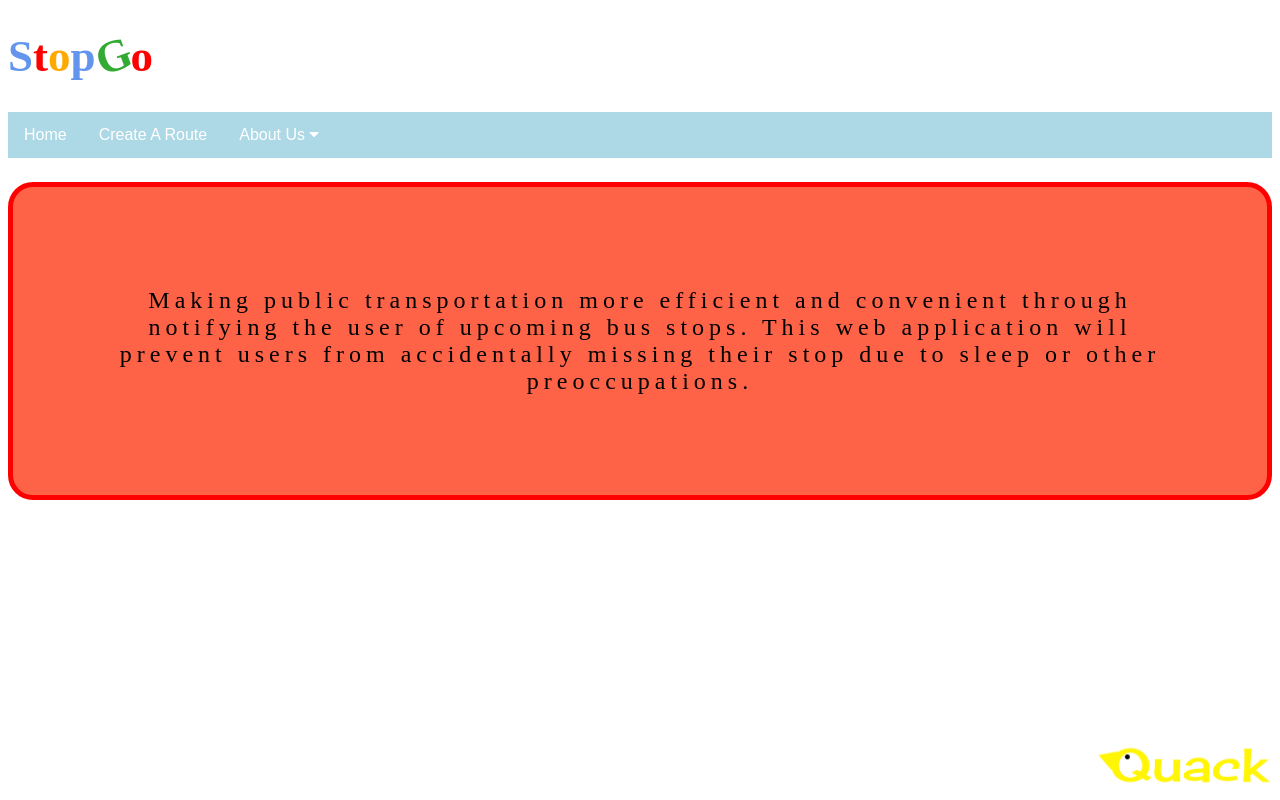
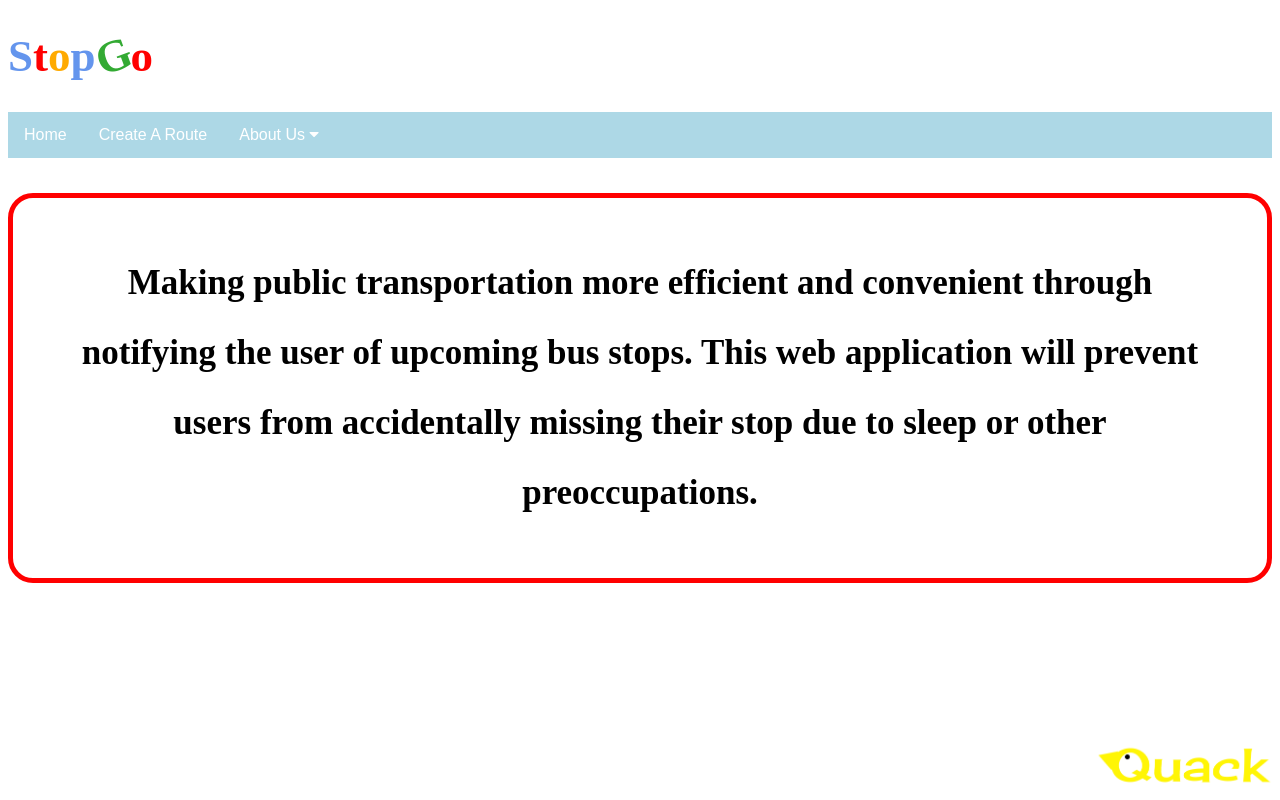
Before and after one commit to HaykTheKhulyan/StopGo, a Python web app: template templates/homepage.html in a window 1280 px wide. Run offline with Jinja, Linux system fonts and the light colour scheme; the template is opened without the code that fills it, so the values that code supplies are empty; some web fonts are replaced.

Commit message:
Updated overview

```diff
--- a/templates/css/homepage.css
+++ b/templates/css/homepage.css
@@ -12,10 +12,16 @@ h1 a
 #g {color:#3a3; -webkit-transform: rotate(-20deg);}
 
 p {
-  background-color: tomato;
-  font-size: 24px;
-  font-family: serif;
+  font-size: 35px;
+  padding: 50px;
+  text-align: center;
+  line-height: 200%;
+  border-radius: 25px;
+  border-style: solid;
+  border-width: thick;
+  border-color: red;
 }
+
 
 .navbar {
     overflow: hidden;
--- a/templates/homepage.html
+++ b/templates/homepage.html
@@ -46,9 +46,11 @@
   </div>
 
   <p>
+    <b>
     Making public transportation more efficient and convenient through notifying
     the user of upcoming bus stops. This web application will prevent users from
     accidentally missing their stop due to sleep or other preoccupations.
+    </b>
   </p>
 
 
@@ -56,11 +58,10 @@
 <style>
 
   form {
-  display: inline;
+    display: inline;
   }
   img {
     width: 15%;
-    position: absolute;
     bottom: 0px;
     right: 0px;
   }
@@ -74,19 +75,6 @@
   #first-o {color: #fa0;}
   #g {color:#3a3; -webkit-transform: rotate(-20deg);}
 
-  p {
-    background-color: tomato;
-    font-size: 24px;
-    font-family: serif;
-    padding: 100px;
-    border-radius: 25px;
-    text-align: center;
-    letter-spacing: 5px;
-    border-style: solid;
-    border-width: thick;
-    border-color: red;
-  }
-}
 <script>
 /* When the user clicks on the button,
 toggle between hiding and showing the dropdown content */
```
Also changed, not shown: templates/images/left_bus.jpg (added), templates/images/right_bus.jpg (added), templates/images/roadmap.jpg (deleted), 2 other files.
